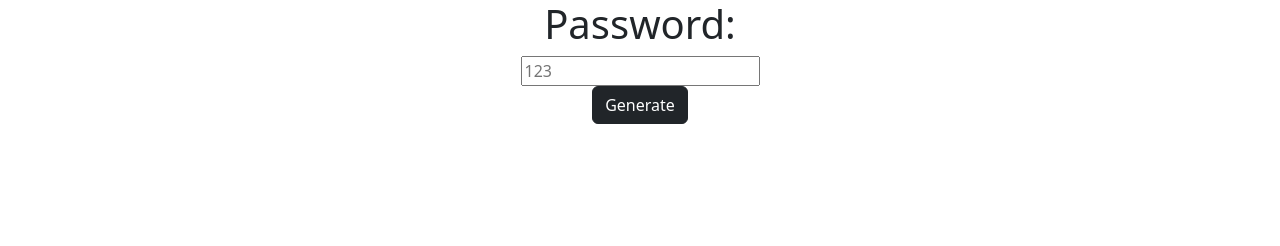
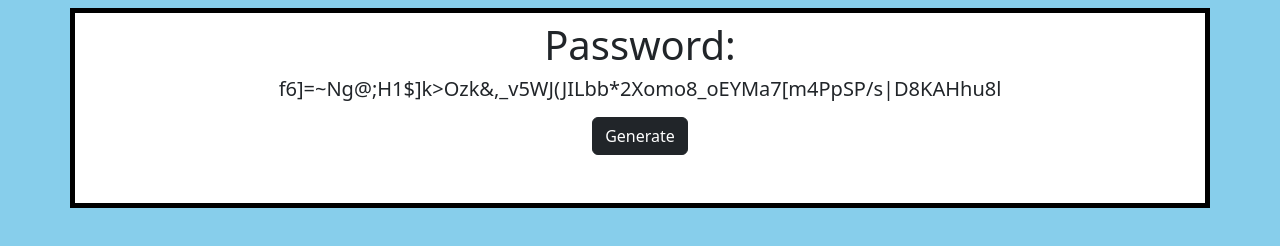
Before and after one commit to code2cube/generator, a plain HTML site: page index.html in a window 1280 px wide. Drawn offline with nearby package versions, Linux system fonts and the light colour scheme.

Commit message:
good enough

```diff
--- a/index.html
+++ b/index.html
@@ -10,15 +10,12 @@
         <link href="https://cdn.jsdelivr.net/npm/bootstrap@5.3.0-alpha1/dist/css/bootstrap.min.css" rel="stylesheet" integrity="sha384-GLhlTQ8iRABdZLl6O3oVMWSktQOp6b7In1Zl3/Jr59b6EGGoI1aFkw7cmDA6j6gD" crossorigin="anonymous">
         <link rel="stylesheet" href="https://cdn.jsdelivr.net/npm/bootstrap-icons@1.10.3/font/bootstrap-icons.css">
     </head>
-    <body>
+    <body id="index-body">
         <div class="container-fluid">
-            <div class="container text-center">
+            <div class="container text-center nuts">
                 <h1>Password:</h1>
                 <h5 id="pass-text"></h5>
-                <form onsubmit="lol(); return false">
-                    <input type="text" id="char_length_input" placeholder="123" required> <br>
-                    <button type="button submit" class="btn btn-dark">Generate</button>
-                </form>
+                <button type="button" class="btn btn-dark" id="submit-button" onclick="lol();">Generate</button>
             </div>
         </div>
         <script src="script.js"></script>
--- a/script.js
+++ b/script.js
@@ -1,13 +1,13 @@
 function lol() {
     const pass_text = document.getElementById("pass-text");
-    const pass_length = document.getElementById("char_length_input").value;
-    console.log(pass_length);
     let pass = "";
     const characters = "abcdefghijklmnopqrstuvwxyzABCDEFGHIJKLMNOPQRSTUVWXYZ1234567890~`!@#$%^&*()_+-={}[]|;:'<>?,./";
-    for(let i = 0; i < pass_length; i++) {
+    for(let i = 0; i < 64; i++) {
         //
         let rand = Math.floor(Math.random() * characters.length);
         pass += characters.substring(rand, rand + 1);
     }
     pass_text.innerText = pass;
 }
+
+window.addEventListener('load', lol)
--- a/style.css
+++ b/style.css
@@ -0,0 +1,15 @@
+#index-body {
+    background-color: skyblue;
+}
+
+.nuts {
+    margin-top: 1vh;
+    border: 5px solid black;
+    padding: 1vh;
+    background-color: white;
+    height: 25vh;
+}
+
+#submit-button {
+    margin-top: 1vh;
+}
```
